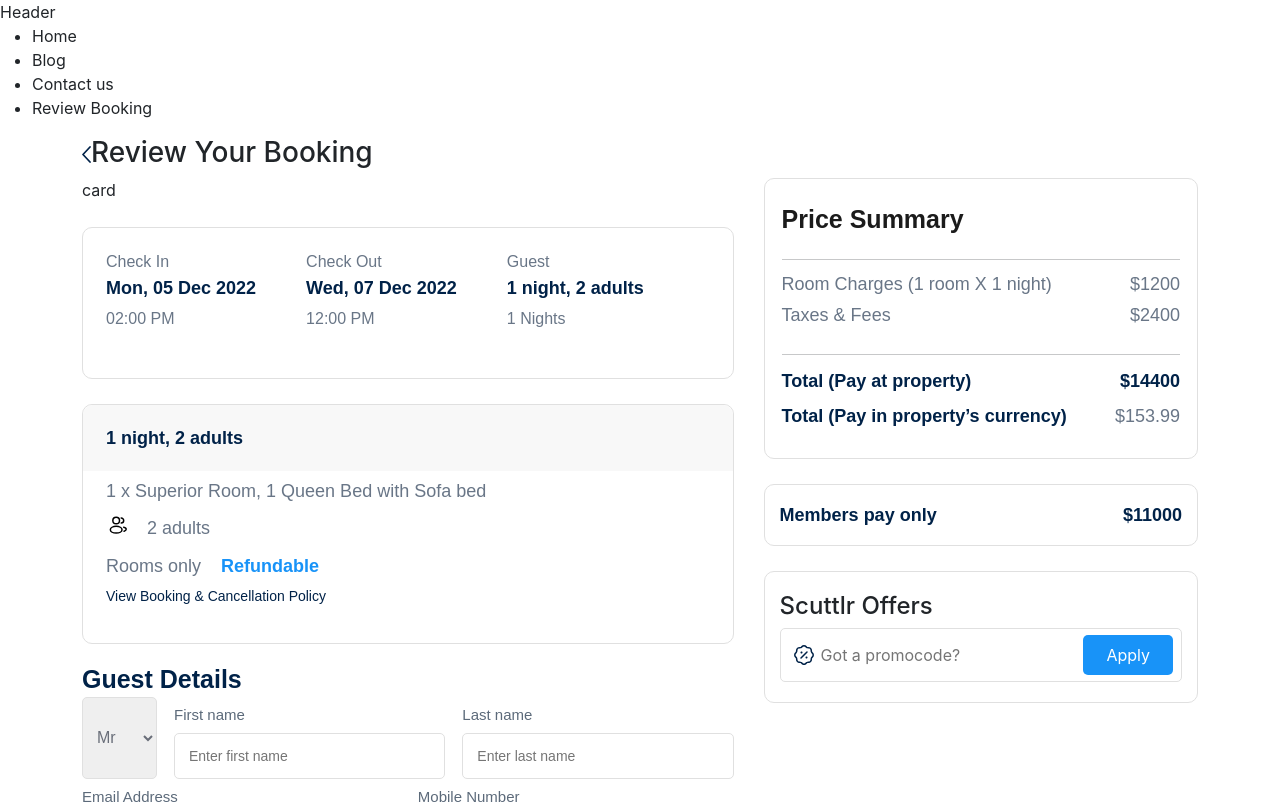
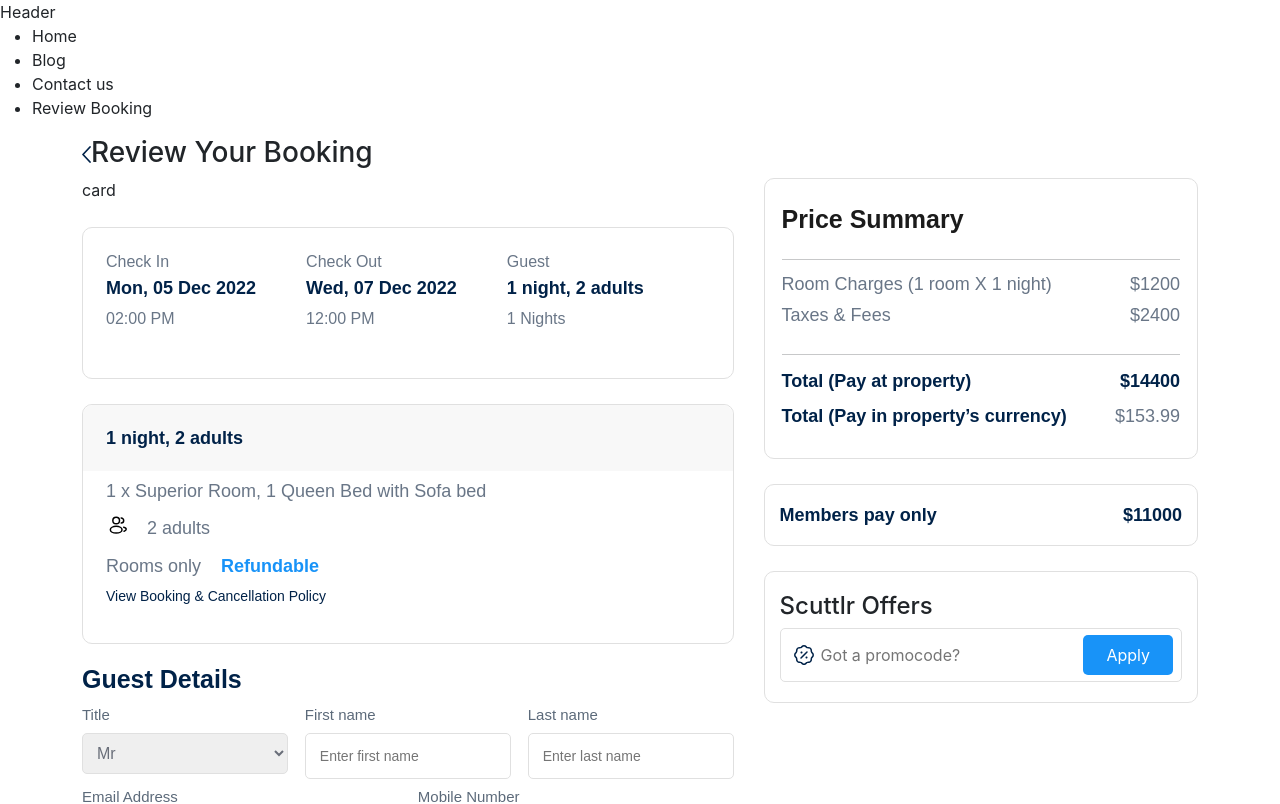
Before and after one commit to pratik-TA/Scuttlr-next-app, a Next.js app: page /review-booking in a window 1280 px wide. Shown: the top 804 px of the page. Built offline with nearby package versions, Linux system fonts and the light colour scheme.

Commit message:
added select component

```diff
--- a/components/basic-components/AddGuest.js
+++ b/components/basic-components/AddGuest.js
@@ -1,17 +1,20 @@
 import React from 'react'
 import Button from '../form/button/Button'
 import Input from '../form/input/Input'
+import Select from '../form/select/Select'
 import st from './AddGuest.module.scss'
 
 function AddGuest() {
+
+    const optionData = [
+        { id: 'Mr', name: 'Mr' },
+        { id: 'Mrs', name: 'Mrs' },
+        { id: 'Miss', name: 'Miss' },
+    ]
     return (
         <div>
             <div className={`${st.titleContainer}`}>
-                <select>
-                    <option>Mr</option>
-                    <option>Mrs</option>
-                    <option>Miss</option>
-                </select>
+                <Select label='Title' data={optionData}>data </Select>
                 <Input label="First name" placeholder="Enter first name" />
                 <Input label="Last name" placeholder="Enter last name" />
             </div>
--- /dev/null
+++ b/components/form/select/Select.js
@@ -0,0 +1,20 @@
+import React from 'react'
+import st from './Select.module.scss'
+
+function Select({ label, data }) {
+    console.log(data)
+    return (
+        <div className={`${st.label}`}>
+            <label>{label}</label>
+            <select>
+                {
+                    data.map(child => <option key={child.id} value={child.name}>
+                        {child.name}
+                    </option>)
+                }
+            </select>
+        </div>
+    )
+}
+
+export default Select
--- /dev/null
+++ b/components/form/select/Select.module.scss
@@ -0,0 +1,25 @@
+.label {
+  display: flex;
+  flex-flow: column;
+  width: 100%;
+  label {
+    padding: 9px 0;
+    font-weight: 500;
+    font-size: 15px;
+    line-height: 18px;
+    color: #5c6a7a;
+    font-family: "Montserrat", sans-serif;
+  }
+  select {
+    width: 100%;
+    padding: 14px 14px;
+    border: 1px solid #E0E0E0;
+    border-radius: 5px;
+    font-weight: 400;
+    font-size: 14px;
+    line-height: 14px;
+    color: #696E79;
+    outline: none;
+    font-family: 'Montserrat', sans-serif;
+}
+}
```
